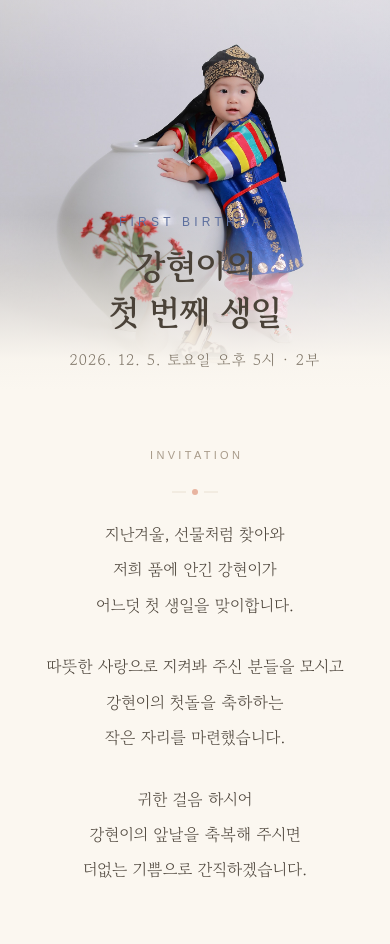
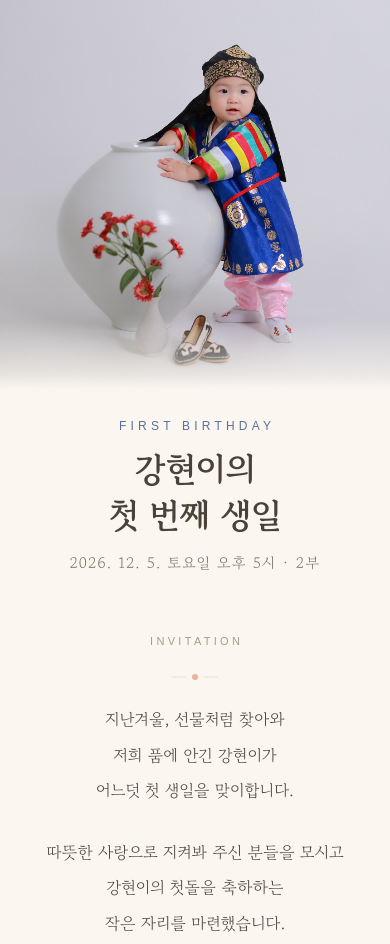
Before and after one commit to jongkyoung/kanghyun, a plain HTML site: page index.html in a window 390 px wide. Shown: the top 944 px of the page. Drawn offline with Linux system fonts and the light colour scheme.

Commit message:
표지 타이틀을 사진 아래로 이동(모바일 가독성)

```diff
--- a/index.html
+++ b/index.html
@@ -62,15 +62,16 @@
   }
 
   /* ---------- 표지 ---------- */
-  .cover { position: relative; overflow: hidden; }
+  .cover { overflow: hidden; }
+  .cover-ph { position: relative; }
   .cover img { display: block; width: 100%; height: auto; }
-  .cover::after {
+  .cover-ph::after {
     content: ''; position: absolute; inset: 0;
-    background: linear-gradient(180deg, rgba(251,247,240,.25) 0%, rgba(251,247,240,0) 22%, rgba(251,247,240,0) 55%, rgba(251,247,240,.96) 92%, #FBF7F0 100%);
+    background: linear-gradient(180deg, rgba(251,247,240,0) 82%, rgba(251,247,240,.7) 96%, #FBF7F0 100%);
+    pointer-events: none;
   }
   .cover-text {
-    position: absolute; left: 0; right: 0; bottom: 18px; z-index: 2;
-    text-align: center; padding: 0 24px;
+    text-align: center; padding: 26px 24px 0;
   }
   .cover-eyebrow {
     font-size: 12px; letter-spacing: .35em; text-indent: .35em;
@@ -300,7 +301,9 @@
 <div class="frame">
 
   <header class="cover">
+    <div class="cover-ph">
     <img src="img/cover.jpg" alt="한복을 입고 달항아리에 기대어 있는 강현이" width="1120" height="1400">
+    </div>
     <div class="cover-text">
       <p class="cover-eyebrow">First Birthday</p>
       <h1 class="cover-title">강현이의<br>첫 번째 생일</h1>
```
